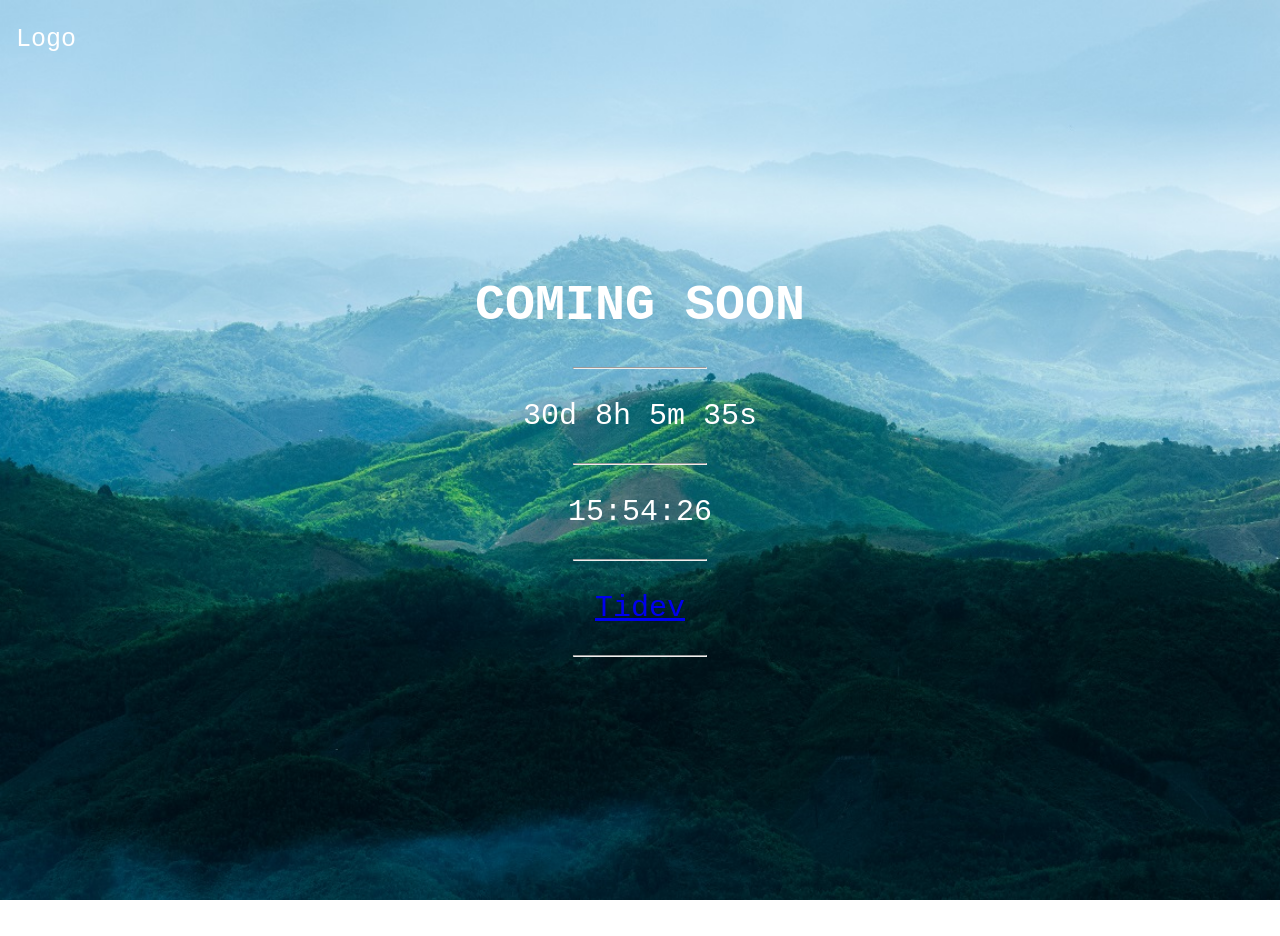
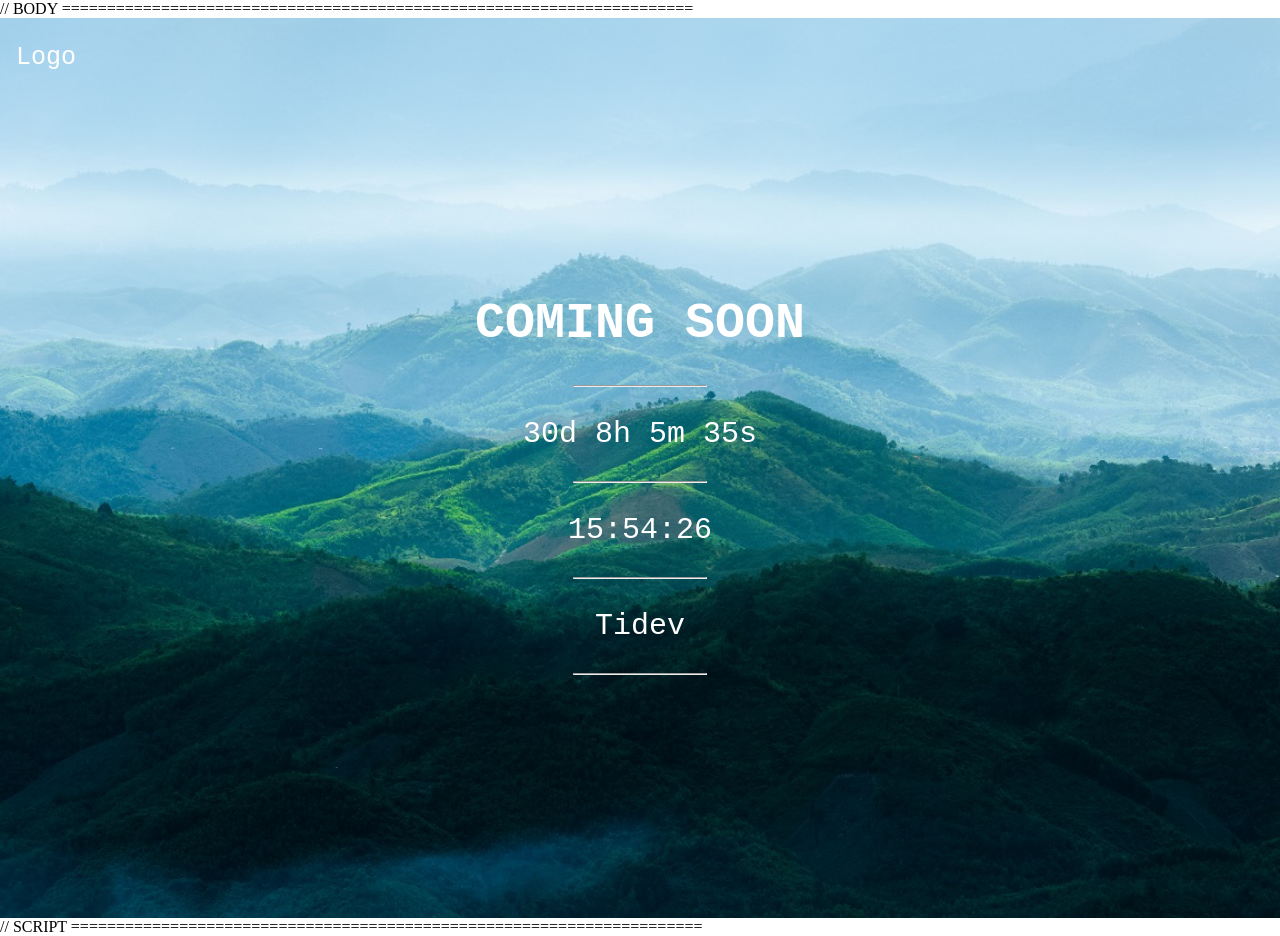
Before and after one commit to khathiatz/khathiatz.github.io, a Jekyll site: the page index.html, which Jekyll copies as it is, in a window 1280 px wide. Built offline with Jekyll 4.4.1, drawn with Linux system fonts in a browser that asks for light colours; before the commit the page ends 900 px from its top, so only the background shows below that.

Commit message:
Update index.html

```diff
--- a/index.html
+++ b/index.html
@@ -41,7 +41,32 @@ hr {
   margin: auto;
   width: 40%;
 }
+
+a:link {
+  color: white;
+  background-color: transparent;
+  text-decoration: none;
+}
+a:visited {
+  color: white;
+  background-color: transparent;
+  text-decoration: none;
+}
+a:hover {
+  color: blue;
+  background-color: transparent;
+  text-decoration: underline;
+}
+a:active {
+  color: blue;
+  background-color: transparent;
+  text-decoration: none;
+}
+
 </style>
+
+
+// BODY ======================================================================
 <body>
 
 <div class="bgimg">
@@ -63,6 +88,8 @@ hr {
   </div>
 </div>
 
+
+// SCRIPT ======================================================================
 <script>
 
 // Set the date we're counting down to
```
